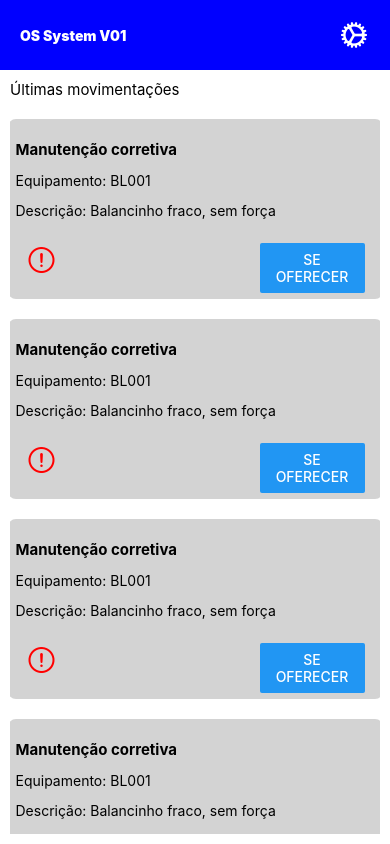
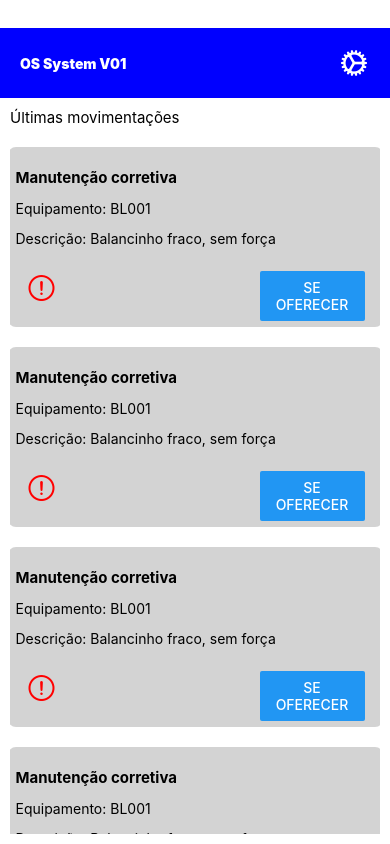
Before and after one commit to LpxsBr/OSSystem, a React Native app: screen / in a window 390 px wide. Built offline with nearby package versions, Linux system fonts and the light colour scheme.

Commit message:
fix inforbar commented

```diff
--- a/App.js
+++ b/App.js
@@ -8,7 +8,7 @@ import Demands from './src/Screens/Demands';
 export default function App() {
   return (
     <>
-      {/* <InfoBar /> */}
+      <InfoBar />
       <Navbar />
       <Demands />
 
```
